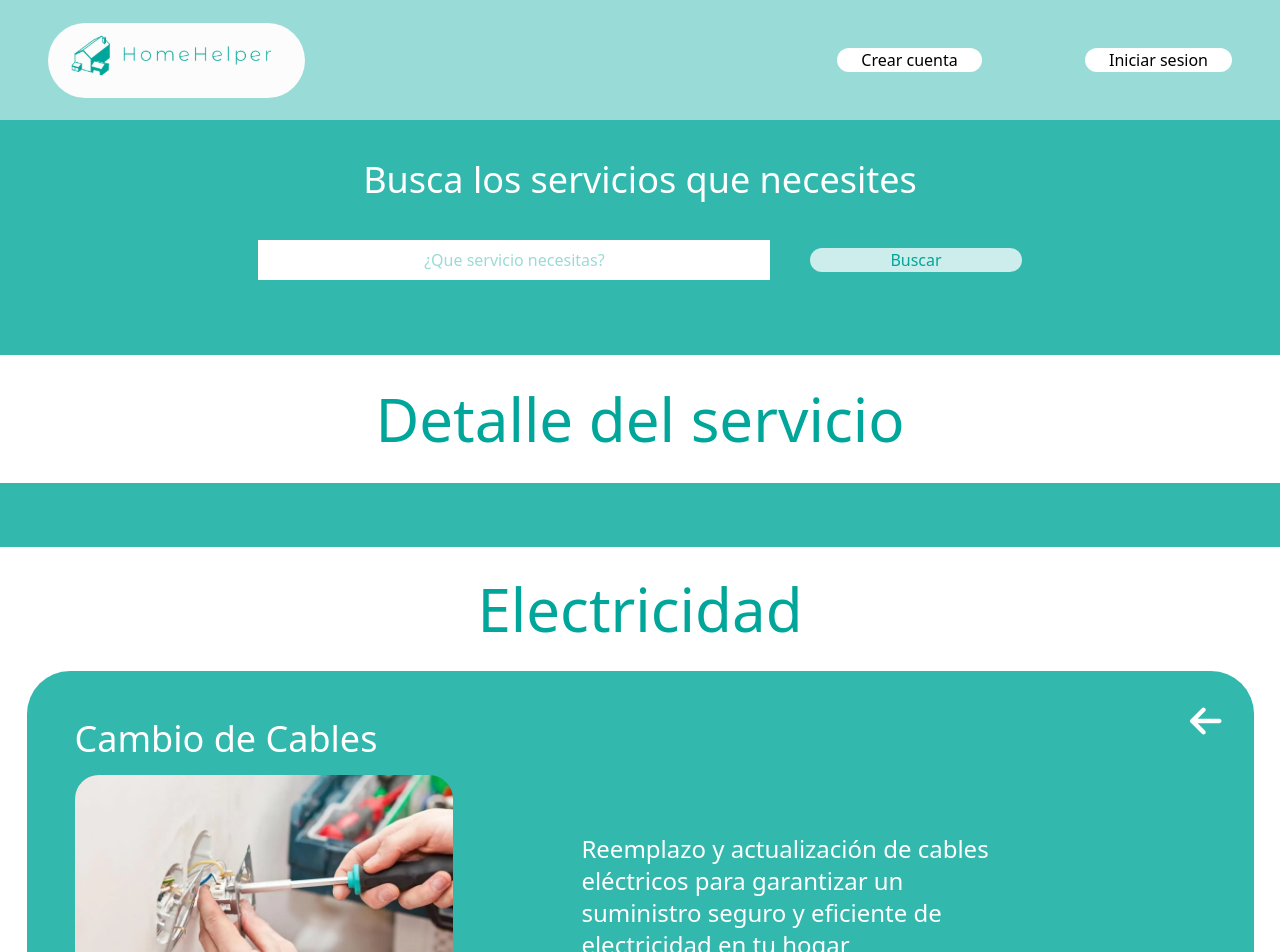
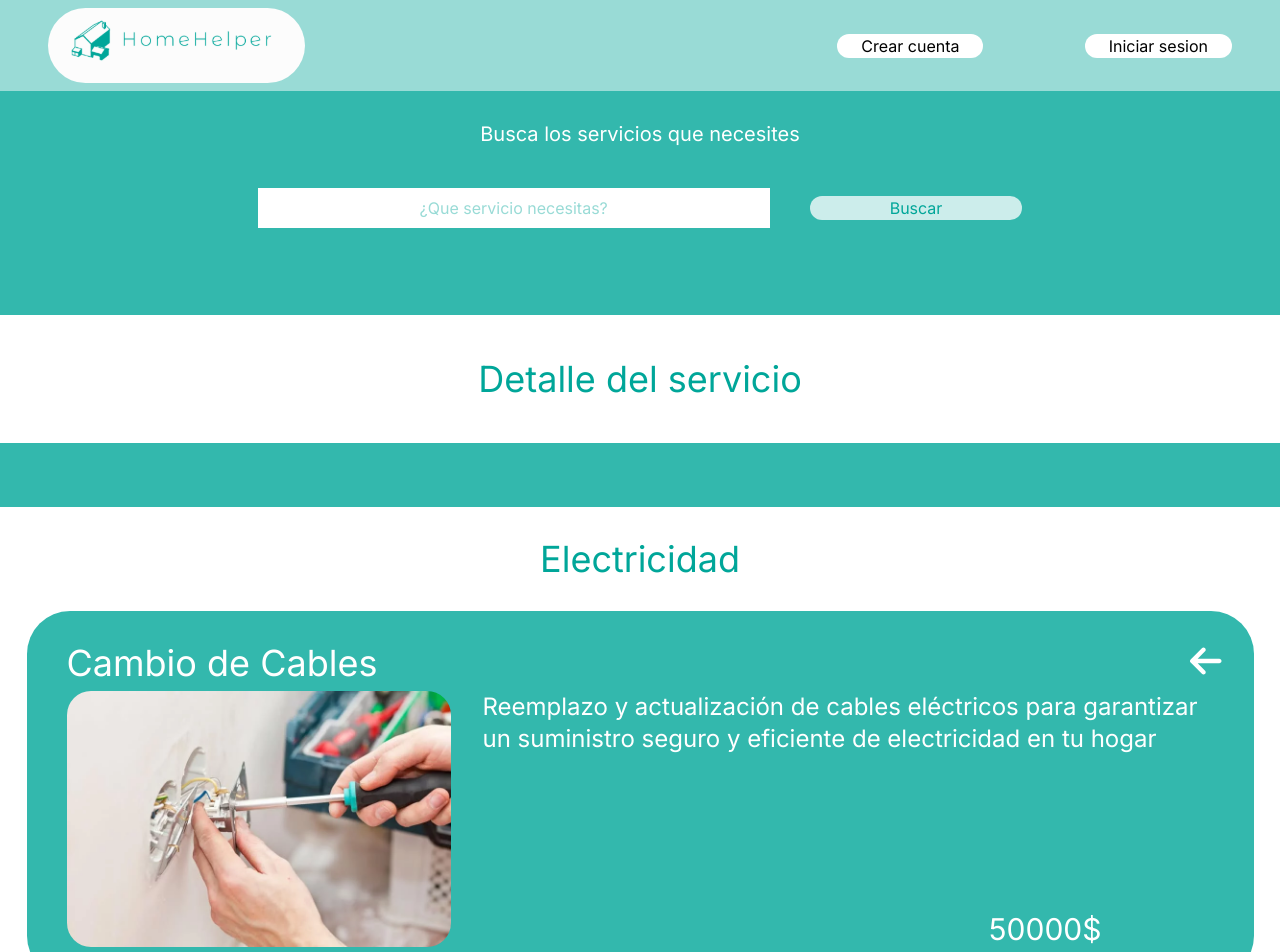
Before and after one commit to jvier93/ProyectoFinalDH-Frontend, a React (Vite) app: page /service/1 in a window 1280 px wide. Shown: the top 952 px of the page. Built offline with nearby package versions, Linux system fonts and the light colour scheme.

Commit message:
Refactor: product detail refactorized and other minor changes

```diff
--- a/src/components/Footer.jsx
+++ b/src/components/Footer.jsx
@@ -14,9 +14,10 @@ const Footer = () => {
       <div className=" flex flex-col gap-2 lg:flex-row items-center justify-between px-12 py-7 text-white">
         <div className="flex flex-col items-center">
           <Logo />
-          <p className="flex">© 2024 Homehelper. Todos los derechos reservados </p>
+          <p className="flex">
+            {`© ${new Date().getFullYear()} Homehelper. Todos los derechos reservados`}{" "}
+          </p>
         </div>
-
 
         <span className="hidden lg:block  w-0.5 bg-white h-48"></span>
 
--- a/src/components/Header.jsx
+++ b/src/components/Header.jsx
@@ -3,7 +3,7 @@ import { Nav } from "@/components/Nav";
 
 const Header = () => {
   return (
-    <header className="bg-secondary h-[120px] fixed top-0 w-full flex-wrap z-[20] scroll-my-44 flex items-center justify-between px-2 md:px-12 py-2">
+    <header className="bg-secondary fixed top-0 w-full flex-wrap z-[20] scroll-my-44 flex items-center justify-between px-2 md:px-12 py-2">
       <Logo />
       <Nav />
     </header>
--- a/src/components/Navbar.jsx
+++ /dev/null
@@ -1,27 +0,0 @@
-import { Link } from "react-router-dom";
-
-const Navbar = () => {
-  return (
-    <header className="bg-secondary fixed top-0 w-full flex items-center justify-between px-12 py-2">
-      <Link to="/">
-        <img src="./images/logo.svg" alt="logo app" className=" " />
-      </Link>
-
-      <nav className="flex gap-14">
-        <Link to="/register">
-          <button className="rounded-full bg-white px-6 text-primaryLight">
-            Crear cuenta
-          </button>
-        </Link>
-
-        <Link to="/login">
-          <button className="rounded-full bg-white px-6 text-primaryLight">
-            Iniciar sesión
-          </button>
-        </Link>
-      </nav>
-    </header>
-  );
-};
-
-export default Navbar;
--- a/src/components/Search.jsx
+++ b/src/components/Search.jsx
@@ -1,7 +1,7 @@
 const Search = () => {
   return (
     <section className="h-[235px] space-y-10 py-10 bg-primary">
-      <h1 className="text-center text-xl  text-white lg:text-4xl">
+      <h1 className="text-center text-xl  text-white ap">
         Busca los servicios que necesites
       </h1>
 
--- a/src/layout/Layout.jsx
+++ b/src/layout/Layout.jsx
@@ -4,9 +4,9 @@ import Footer from "@/components/Footer";
 
 const Layout = () => {
   return (
-    <div className="flex flex-col ">
+    <div className="flex flex-col font-Inter ">
       <Header />
-      <div className="flex-grow mt-[120px]">
+      <div className="flex-grow ">
         <Outlet />
       </div>
 
--- a/src/routes/Detail.jsx
+++ b/src/routes/Detail.jsx
@@ -1,86 +1,84 @@
-import React from 'react'
 import { services } from "@/data/services";
-import { useLoaderData, useNavigate } from 'react-router-dom';
-import { FontAwesomeIcon } from '@fortawesome/react-fontawesome';
+import { useLoaderData, useNavigate } from "react-router-dom";
+import { FontAwesomeIcon } from "@fortawesome/react-fontawesome";
 import { faArrowLeft } from "@fortawesome/free-solid-svg-icons";
-import Search from '../components/Search';
+import Search from "../components/Search";
 
 async function loader({ params }) {
-
-  const detail = services.find(service => service.id == params.serviceId) || null;
-
+  const detail =
+    services.find((service) => service.id == params.serviceId) || null;
 
   return {
     detailFromLoader: detail,
   };
 }
 
-
 const Detail = () => {
-  const  {detailFromLoader} = useLoaderData();
-
-  console.log(detailFromLoader);
-
+  const { detailFromLoader } = useLoaderData();
 
   const navigate = useNavigate();
   const handleGoBack = () => {
     navigate(-1);
-  }
-
+  };
 
   return (
-    <>
-      <Search/>
-      <div className='flex justify-center items-center h-32'>
-        <h2 className='text-xl text-primaryLight lg:text-6xl'>Detalle del servicio</h2>
+    <div className="  mt-14 md:mt-20 ">
+      <Search />
+      <div className="flex justify-center items-center h-32">
+        <h2 className="text-xl lg:text-4xl text-primaryLight ">
+          Detalle del servicio
+        </h2>
       </div>
 
-      <div className='flex h-16 bg-primary'></div>
+      <div className="flex h-16 bg-primary"></div>
       {detailFromLoader ? (
-        <h3 className='text-xl text-center p-8 text-primaryLight lg:text-6xl'>{detailFromLoader.categoryName}</h3>
+        <h3 className="text-xl text-center p-8 text-primaryLight lg:text-4xl">
+          {detailFromLoader.categoryName}
+        </h3>
       ) : (
-        <p className='text-xl text-primaryLight lg:text-4xl'>
+        <p className="text-xl text-primaryLight lg:text-4xl">
           Categoría no encontrada.
         </p>
       )}
 
+      <div className="mx-auto max-w-[1227px] px-4 py-8 lg:px-10 relative flex flex-col bg-primary justify-center rounded-full ">
+        <h3 className="text-xl   text-white lg:text-4xl">
+          {detailFromLoader.name}
+        </h3>
+        <div className="flex pt-2 gap-4 lg:gap-8   ">
+          <img
+            className="rounded-3xl w-32 lg:w-96"
+            src={detailFromLoader.image}
+            alt=""
+          />
 
-      <div className='relative flex lg:w-[1227px] lg:h-[451px] bg-primary justify-center rounded-full mx-auto'>
-        {detailFromLoader ? (
-          <>
-            <div className='relative flex-col w-full mr-auto m-4 sm:m-6 md:m-8 lg:m-12 space-y-4  max-w-screen-lg'>
-              <h3 className='text-xl text-white lg:text-4xl'>{detailFromLoader.name}</h3>
-              <img className='rounded-3xl lg:w-96' src={detailFromLoader.image} alt="" />
+          <div className="flex items-end  gap-2 flex-col">
+            <article className="flex-grow text-white text-xs lg:text-2xl">
+              {detailFromLoader.description}
+            </article>
+            <span className="flex  items-end  text-white text-base pr-2 lg:pr-28 lg:text-3xl">
+              {detailFromLoader.price}
+            </span>
           </div>
-            <section className='flex items-center ml-0 md:ml-4 mx-4 md:mx-8 lg:mx-16 p-4 text-white text-xs lg:text-2xl'>
-              {detailFromLoader.description}
-            </section>
-            <div className='flex items-end mr-16 mb-8 text-white text-base lg:text-3xl'>{detailFromLoader.price}</div>
-          </>
-          ) : (
-            <p className='text-xl text-primaryLight lg:text-4xl'>
-              Servicio no encontrado.
-            </p>)
-        }
-        <button className='absolute top-8 right-8'>
+        </div>
+
+        <button className="absolute top-8 right-8">
           <FontAwesomeIcon
             icon={faArrowLeft}
-          className='text-white sm:text-sm md:text-lg lg:text-2xl xl:text-4xl'
+            className="text-white sm:text-sm md:text-lg lg:text-2xl xl:text-4xl"
             onClick={handleGoBack}
           />
         </button>
       </div>
-      <div className='flex justify-center'>
-        <button className='bg-primary my-6 px-10 py-3 rounded-2xl text-white'>Agendar servicio</button>
+      <div className="flex justify-center">
+        <button className="bg-primary my-6 px-10 py-3 rounded-2xl text-white">
+          Agendar servicio
+        </button>
       </div>
-
-
-    </>
-
-  )
-}
-
+    </div>
+  );
+};
 
 Detail.loader = loader;
 
-export default Detail
+export default Detail;
--- a/src/routes/Home.jsx
+++ b/src/routes/Home.jsx
@@ -8,18 +8,18 @@ import { services } from "@/data/services";
 async function loader() {
   return {
     categoriesFromLoader: categories,
-    servicesFromLoader: services
-   };
+    servicesFromLoader: services,
+  };
 }
 
 export default function Home() {
   const { categoriesFromLoader, servicesFromLoader } = useLoaderData();
 
   return (
-    <main className="flex-grow ">
-      <Search/>
+    <main className=" mt-14 md:mt-20 ">
+      <Search />
       <Categories categories={categoriesFromLoader} />
-      <FeaturedServices services={servicesFromLoader}/>
+      <FeaturedServices services={servicesFromLoader} />
     </main>
   );
 }
```
Lines whose indentation alone changed are shown as unchanged.
